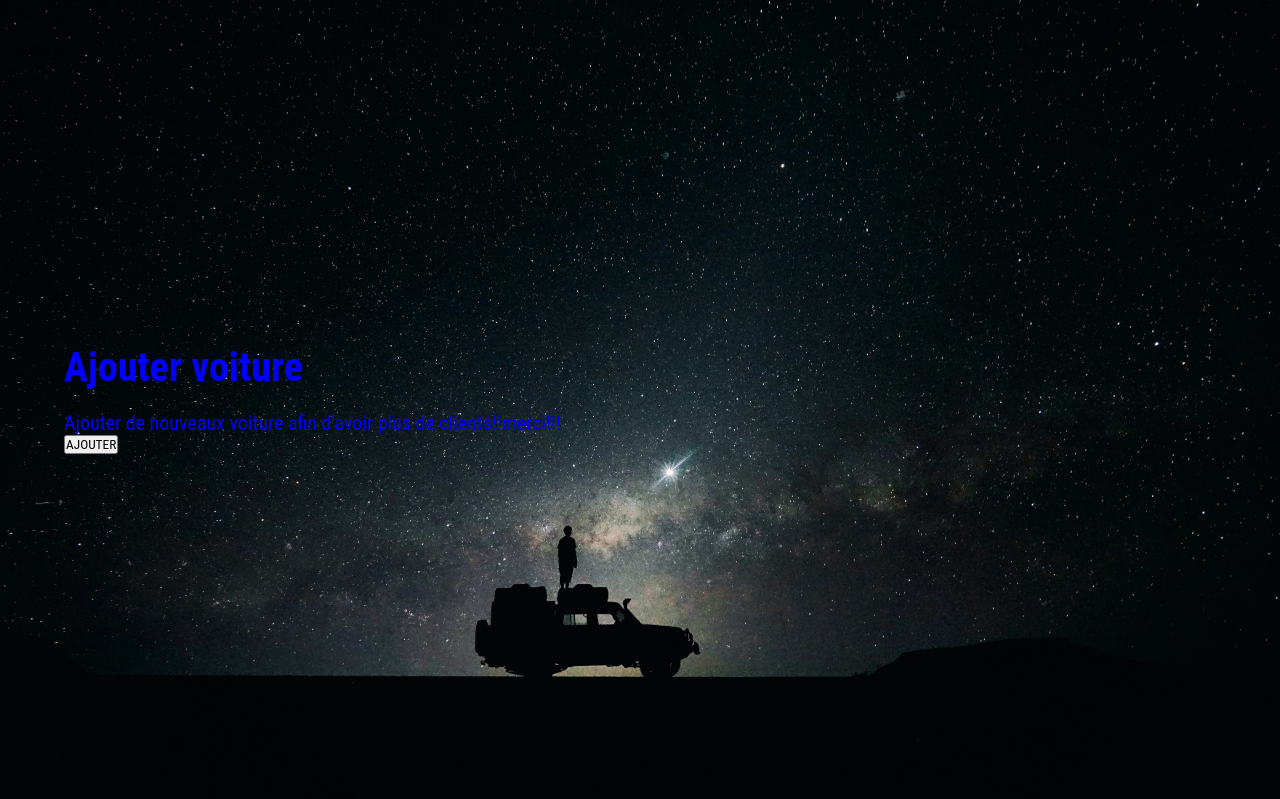
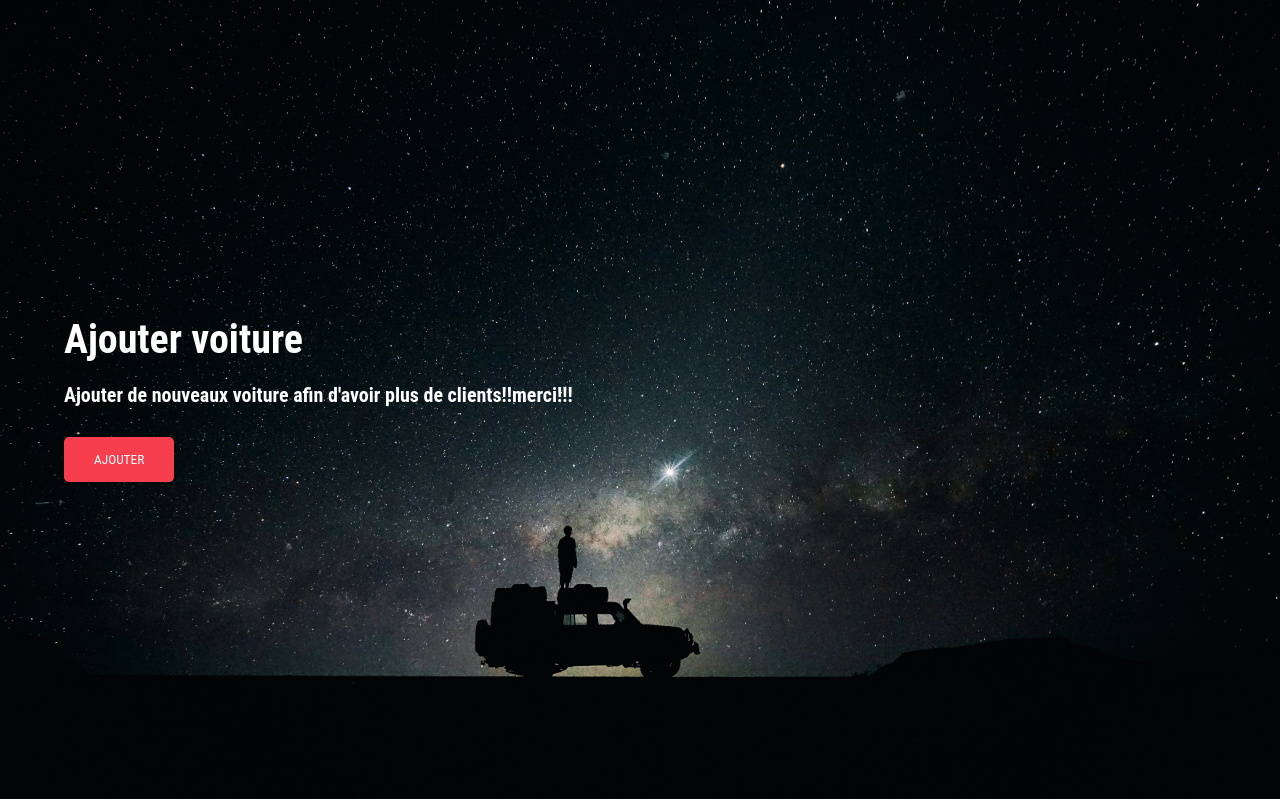
Before and after one commit to CorentintheShadow/flashMCqueen_loc, a PHP site: page / in a window 1280 px wide. Shown: the part 69-868 px from the top of the page. Run offline with PHP 8.4, Linux system fonts and the light colour scheme.

Commit message:
configuration button

```diff
--- a/design.css
+++ b/design.css
@@ -56,7 +56,8 @@ body{
     flex-direction: column;
     justify-content: center;
     align-items: flex-start; /* pour controler l'alignement du button ajoutée */
-    color: rgb(4, 0, 255);
+    color: white;
+    font-weight: bold;
     height: 100vh;
 }
 
@@ -68,3 +69,13 @@ body{
     font-size: 20px;
     margin-top: 20px;
 }
+
+.contenu button {
+    margin-top: 30px;
+    padding: 15px 30px;
+    border: none; /* pour enlever bordure dans button */
+    background-color: #f63e4e;
+    color: white;
+    border-radius: 5px;
+    cursor: pointer;
+}
```
